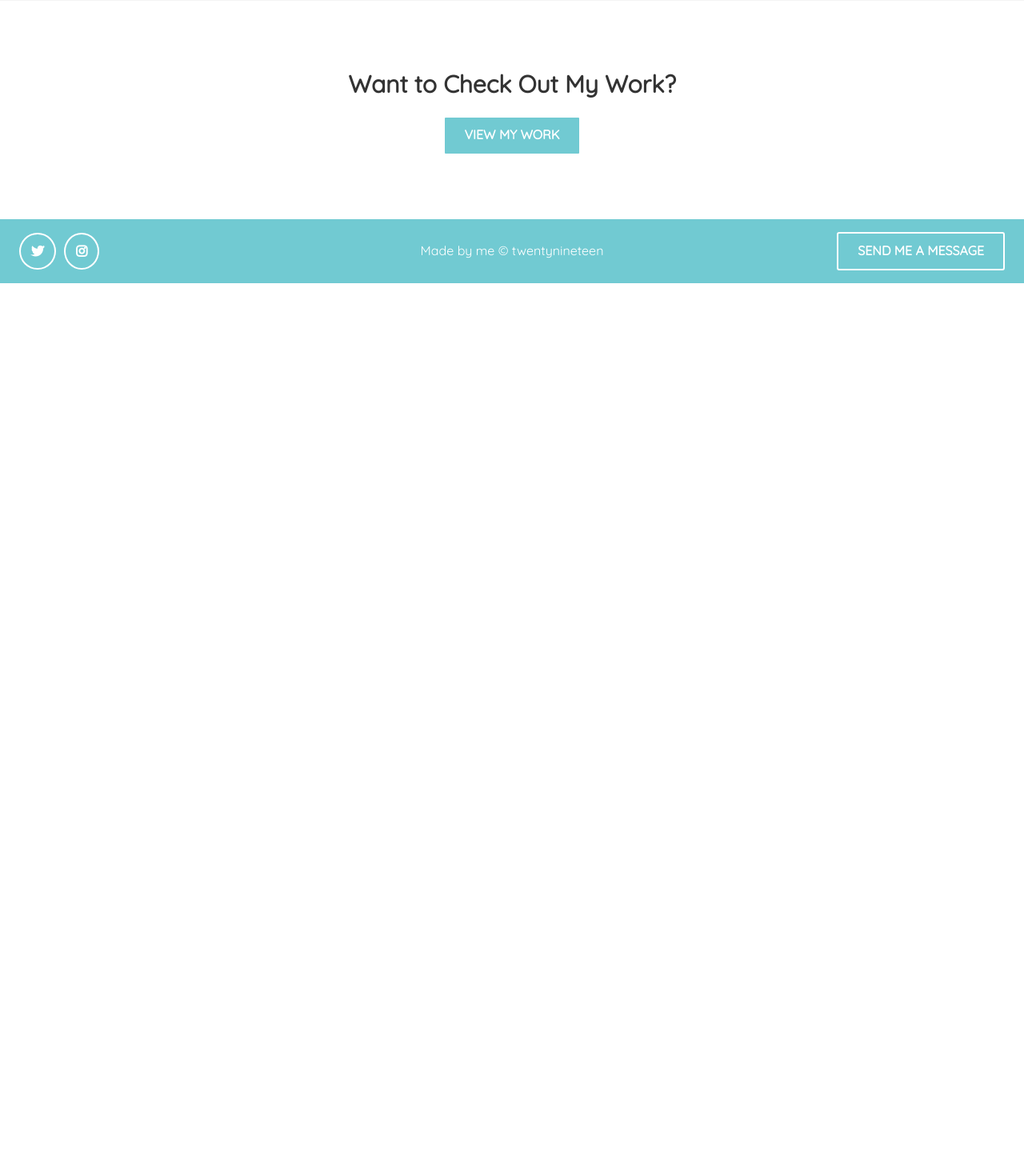
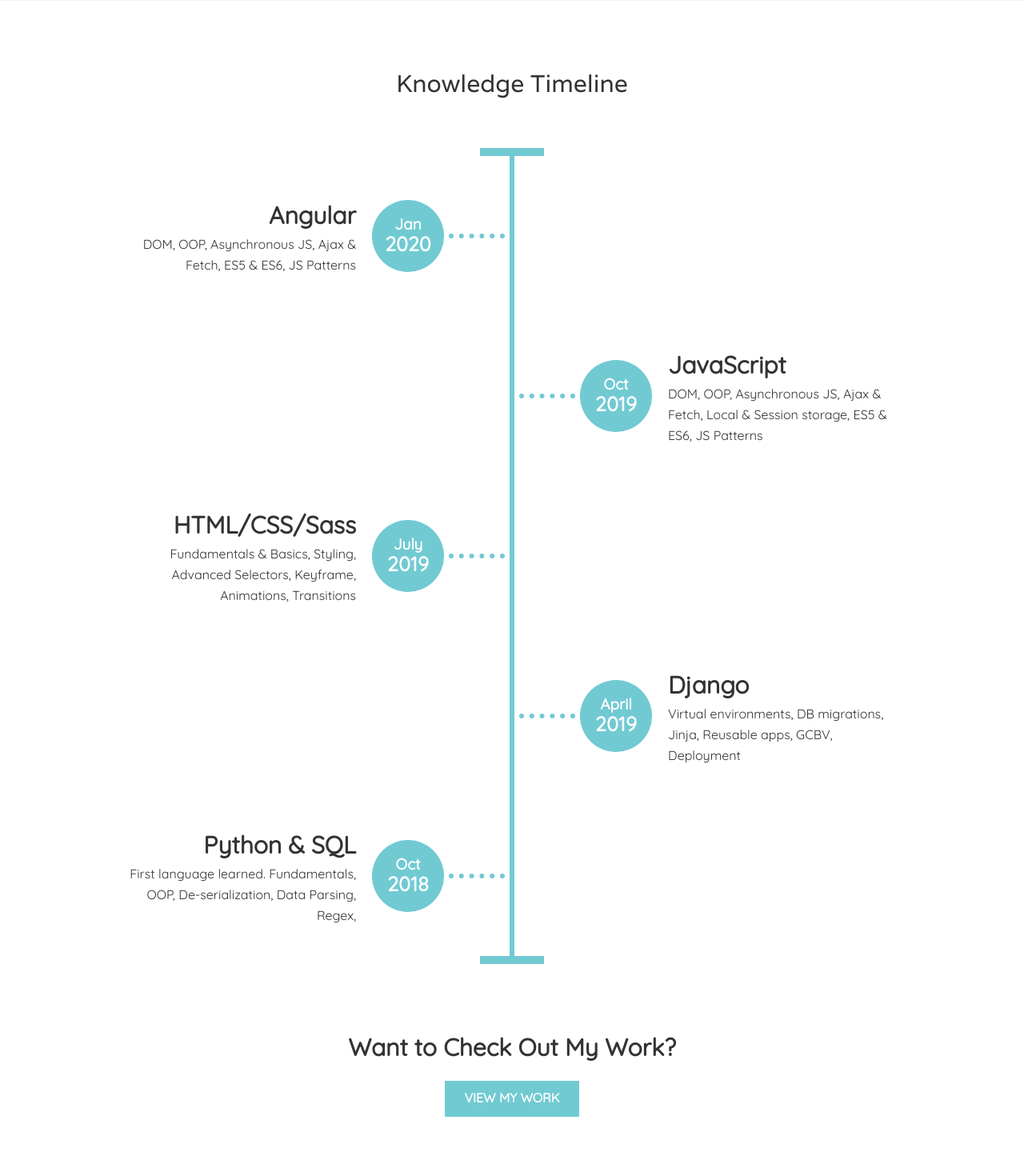
Before and after one commit to stormllamas/webprofile, a Django app: page /about/ in a window 1280 px wide. Shown: the part 1550-2995 px from the top of the page at 80% size. Before the commit the page ends 1904 px from the top, so only its background shows below. Run offline with Django 3.2, Linux system fonts and the light colour scheme; some libraries are stand-ins or nearby versions.

Commit message:
knowledge timeline

```diff
--- a/myapps/static/myapps/dist/css/main.css
+++ b/myapps/static/myapps/dist/css/main.css
@@ -557,6 +557,89 @@ ul {
       color: #fff;
       text-align: center; }
 
+#timeline {
+  margin-top: 5rem; }
+  #timeline .timeline-start, #timeline .timeline-end {
+    width: 80px;
+    height: 10px;
+    background: #71cad2; }
+  #timeline .timeline-start {
+    margin: 3rem auto 0 auto; }
+  #timeline .timeline-end {
+    margin: 0 auto 0 auto; }
+  #timeline ul li {
+    position: relative;
+    display: flex;
+    width: 6px;
+    height: 200px;
+    margin: 0 auto;
+    align-items: center;
+    background: #71cad2; }
+    #timeline ul li.show .times {
+      transform: none !important;
+      visibility: visible;
+      opacity: 1; }
+    #timeline ul li .dots {
+      position: absolute;
+      width: 70px;
+      border-top: 6px #71cad2 dotted; }
+    #timeline ul li .times {
+      position: relative;
+      display: flex;
+      align-items: center;
+      color: #333;
+      padding: 1rem 0;
+      transition: all 0.5s ease-in-out;
+      visibility: hidden;
+      opacity: 0; }
+      #timeline ul li .times .timeline-date {
+        display: flex;
+        flex-direction: column;
+        justify-content: center;
+        height: 90px;
+        background: #71cad2;
+        border-radius: 50%; }
+        #timeline ul li .times .timeline-date div {
+          display: flex;
+          text-align: center;
+          width: 90px;
+          flex-direction: column;
+          color: #fff; }
+          #timeline ul li .times .timeline-date div h3.month {
+            font-size: 19px; }
+          #timeline ul li .times .timeline-date div h3.year {
+            font-size: 25px;
+            margin-top: -10px; }
+      #timeline ul li .times .timeline-text {
+        left: 200px;
+        width: 300px;
+        display: flex;
+        flex-direction: column;
+        align-items: start; }
+    #timeline ul li:nth-child(even) .dots {
+      left: 12px; }
+    #timeline ul li:nth-child(even) .times {
+      left: 88px;
+      transform: translate(200px, 0); }
+      #timeline ul li:nth-child(even) .times .timeline-date {
+        margin-right: 20px; }
+      #timeline ul li:nth-child(even) .times .timeline-text {
+        left: 200px;
+        min-width: 300px;
+        align-items: flex-start; }
+    #timeline ul li:nth-child(odd) .dots {
+      left: -76px; }
+    #timeline ul li:nth-child(odd) .times {
+      left: -492px;
+      transform: translate(-200px, 0); }
+      #timeline ul li:nth-child(odd) .times .timeline-date {
+        margin-left: 20px; }
+      #timeline ul li:nth-child(odd) .times .timeline-text {
+        left: -284px;
+        min-width: 300px;
+        align-items: flex-end;
+        text-align: end; }
+
 @media (max-width: 1250px) {
   #header-home .main-header:before {
     background: url("/static/myapps/img/storm4web-tilt.png") no-repeat bottom left/contain;
@@ -580,9 +663,14 @@ ul {
     font-size: 45px; }
   #header-home {
     height: 50vh; }
+    #header-home .main-header:before {
+      background: url("/static/myapps/img/storm4web.png") no-repeat bottom left/contain;
+      left: 20%; }
     #header-home .main-header .header-text {
       padding-left: 45%;
-      padding-top: 15vh; } }
+      padding-top: 15vh; }
+      #header-home .main-header .header-text h4 {
+        margin-bottom: 20px; } }
 
 @media (max-width: 900px) {
   P {
@@ -653,7 +741,7 @@ ul {
   h3 {
     font-size: 18px; }
   h4 {
-    font-size: 25px; }
+    font-size: 30px; }
   #main-nav .nav-content .logo img {
     margin-right: 1rem; }
   #header-home {
--- /dev/null
+++ b/myapps/static/myapps/js/timeline.js
@@ -0,0 +1,27 @@
+const items = document.querySelectorAll('#timeline li');
+
+console.log(items);
+
+const isInViewport = el => {
+  const rect = el.getBoundingClientRect();
+  return (
+    rect.top >= 0 &&
+    rect.left >= 0 &&
+    rect.bottom <=
+      (window.innerHeight || document.documentElement.clientHeight) &&
+    rect.right <= (window.innerWidth || document.documentElement.clientWidth)
+  );
+};
+
+const run = () =>
+  items.forEach(item => {
+    if (isInViewport(item)) {
+      item.classList.add('show');
+      console.log(isInViewport(item))
+    }
+  });
+
+// Events
+window.addEventListener('load', run);
+window.addEventListener('resize', run);
+window.addEventListener('scroll', run);
--- a/myapps/static/myapps/scss/_media.scss
+++ b/myapps/static/myapps/scss/_media.scss
@@ -42,9 +42,18 @@
     height: 50vh;
     .main-header {
 
+      &:before{
+        background: $storm-image;
+        left: 20%;
+      }
+
       .header-text{
         padding-left: 45%;
         padding-top: 15vh;
+
+        h4 {
+          margin-bottom: 20px;
+        }
       }
     }
   }
@@ -190,7 +199,7 @@
   }
 
   h4 {
-    font-size: 25px;
+    font-size: 30px;
   }
 
 
--- a/myapps/static/myapps/scss/main.scss
+++ b/myapps/static/myapps/scss/main.scss
@@ -513,5 +513,141 @@ ul {
   }
 }
 
+#timeline {
+  margin-top: 5rem;
+
+  .timeline-start, .timeline-end {
+    width: 80px;
+    height: 10px;
+    background: $main-color;
+  }
+
+  .timeline-start {
+    margin: 3rem auto 0 auto;
+  }
+
+  .timeline-end {
+    margin: 0 auto 0 auto;
+  }
+
+  ul {
+
+    li {
+      position: relative;
+      display: flex;
+      width: 6px;
+      height: 200px;
+      margin: 0 auto;
+      align-items: center;
+      background: $main-color;
+
+      &.show {
+
+        .times {
+          transform: none !important;
+          visibility: visible ;
+          opacity: 1;
+        }
+      }
+
+      .dots {
+        position: absolute;
+        width: 70px;
+        border-top: 6px $main-color dotted;
+      }
+
+      .times {
+        position: relative;
+        display: flex;
+        align-items: center;
+        color: #333;
+        padding: 1rem 0;
+        transition: all 0.5s ease-in-out;
+        visibility: hidden;
+        opacity: 0;
+
+        .timeline-date {
+          display: flex;
+          flex-direction: column;
+          justify-content: center;
+          height: 90px;
+          background: $main-color;
+          border-radius: 50%;
+
+          div{
+            display: flex;
+            text-align: center;
+            width: 90px;
+            flex-direction: column;
+            color: #fff;
+
+            h3.month {
+              font-size: 19px;
+            }
+
+            h3.year {
+              font-size: 25px;
+              margin-top: -10px;
+            }
+          }
+        }
+
+        .timeline-text {
+          left: 200px;
+          width: 300px;
+          display: flex;
+          flex-direction: column;
+          align-items: start;
+        }
+      }
+
+      &:nth-child(even) {
+
+        .dots {
+          left: 12px;
+        }
+
+        .times {
+          left: 88px;
+          transform: translate(200px, 0);
+
+          .timeline-date {
+            margin-right: 20px;
+          }
+
+          .timeline-text {
+            left: 200px;
+            min-width: 300px;
+            align-items: flex-start;
+          }
+        }
+      }
+
+      &:nth-child(odd) {
+
+        .dots {
+          left: -76px;
+        }
+
+        .times {
+          left: -492px;
+          transform: translate(-200px, 0);
+
+          .timeline-date {
+            margin-left: 20px;
+          }
+
+          .timeline-text {
+            left: -284px;
+            min-width: 300px;
+            align-items: flex-end;
+            text-align: end;
+          }
+        }
+      }
+    }
+  }
+}
+
 
 @import 'media';
--- a/myapps/templates/myapps/about.html
+++ b/myapps/templates/myapps/about.html
@@ -152,4 +152,101 @@
     </div>
   </section>
 
+  <section id="timeline">
+    <h2 class="section-title">Knowledge Timeline</h2>
+    <div class="timeline-start"></div>
+    <ul>
+      <li>
+        <div class="dots"></div>
+        <div class="times">
+          <div class="timeline-text">
+            <h2>Angular</h2>
+            <p>
+              DOM, OOP, Asynchronous JS, Ajax & Fetch, ES5 & ES6, JS Patterns
+            </p>
+          </div>
+          <div class="timeline-date">
+            <div>
+              <h3 class="month">Jan</h3>
+              <h3 class="year">2020</h3>
+            </div>
+          </div>
+        </div>
+      </li>
+      <li>
+        <div class="dots"></div>
+        <div class="times">
+          <div class="timeline-date">
+            <div>
+              <h3 class="month">Oct</h3>
+              <h3 class="year">2019</h3>
+            </div>
+          </div>
+          <div class="timeline-text">
+            <h2>JavaScript</h2>
+            <p>
+              DOM, OOP, Asynchronous JS, Ajax & Fetch, Local & Session storage, ES5 & ES6, JS Patterns
+            </p>
+          </div>
+        </div>
+      </li>
+      <li>
+        <div class="dots"></div>
+        <div class="times">
+          <div class="timeline-text">
+            <h2>HTML/CSS/Sass</h2>
+            <p>
+              Fundamentals & Basics, Styling, Advanced Selectors, Keyframe, Animations, Transitions
+            </p>
+          </div>
+          <div class="timeline-date">
+            <div>
+              <h3 class="month">July</h3>
+              <h3 class="year">2019</h3>
+            </div>
+          </div>
+        </div>
+      </li>
+      <li>
+        <div class="dots"></div>
+        <div class="times">
+          <div class="timeline-date">
+            <div>
+              <h3 class="month">April</h3>
+              <h3 class="year">2019</h3>
+            </div>
+          </div>
+          <div class="timeline-text">
+            <h2>Django</h2>
+            <p>
+              Virtual environments, DB migrations, Jinja, Reusable apps, GCBV, Deployment
+            </p>
+          </div>
+        </div>
+      </li>
+      <li>
+        <div class="dots"></div>
+        <div class="times">
+          <div class="timeline-text">
+            <h2>Python & SQL</h2>
+            <p>
+              First language learned. Fundamentals, OOP, De-serialization, Data Parsing, Regex,
+            </p>
+          </div>
+          <div class="timeline-date">
+            <div>
+              <h3 class="month">Oct</h3>
+              <h3 class="year">2018</h3>
+            </div>
+          </div>
+        </div>
+      </li>
+    </ul>
+    <div class="timeline-end"></div>
+  </section>
+
 {% endblock %}
+
+{% block scripts %}
+  <script src="{% static 'myapps/js/timeline.js' %}"></script>
+{% endblock %}
--- a/myapps/templates/myapps/index.html
+++ b/myapps/templates/myapps/index.html
@@ -142,3 +142,5 @@
     </div>
   </div>
 {% endblock %}
+
+{% block scripts %}<script src="{% static 'myapps/js/typewriter.js' %}"></script>{% endblock %}
--- a/myapps/templates/myapps/layout.html
+++ b/myapps/templates/myapps/layout.html
@@ -22,6 +22,7 @@
     {% include 'myapps/partials/_work.html' %}
     <!-- Footer -->
     {% include 'myapps/partials/_footer.html' %}
-    <script src="{% static 'myapps/js/typewriter.js' %}"></script>
+
+    {% block scripts %}{% endblock %}
   </body>
 </html>
```
Also changed, not shown: myapps/static/myapps/img/storm-side-formal.jpg (deleted), myapps/static/myapps/img/tech_llama_logo.png.
